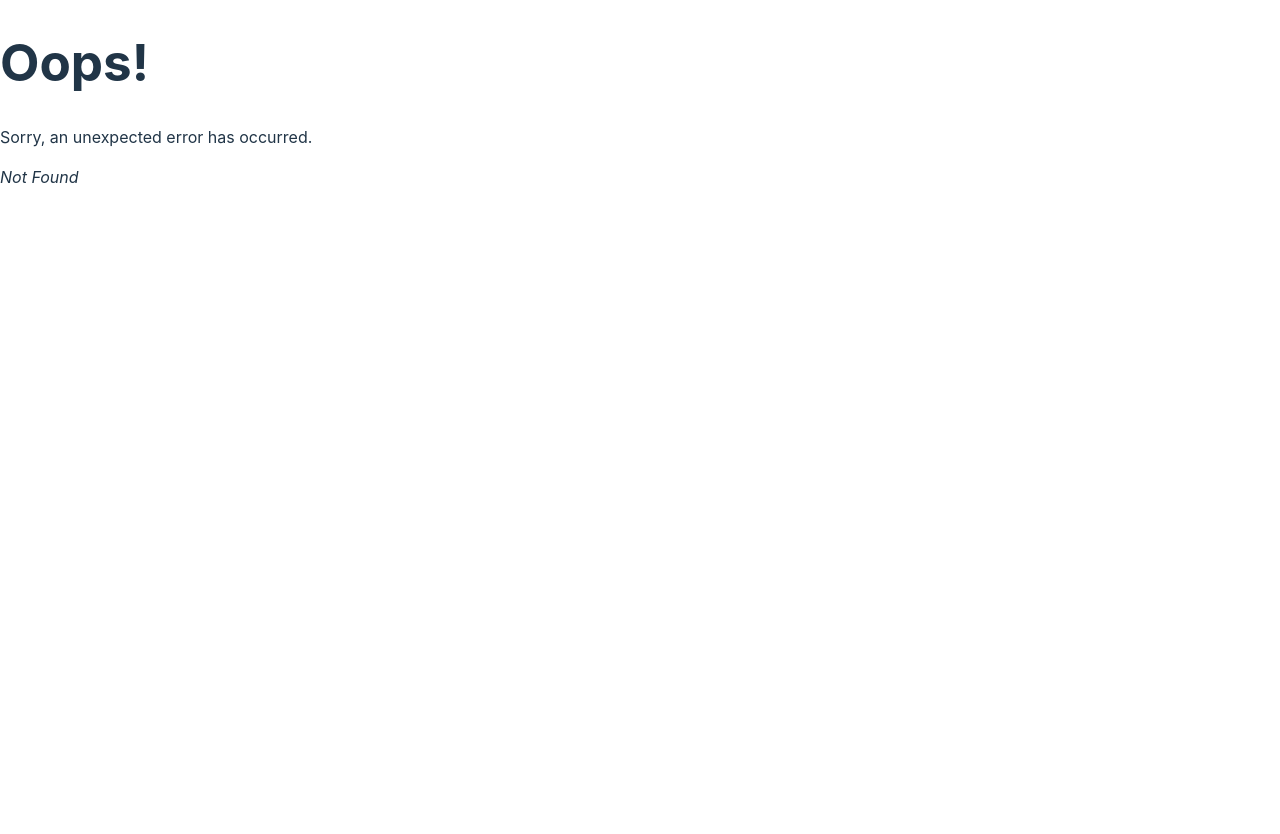
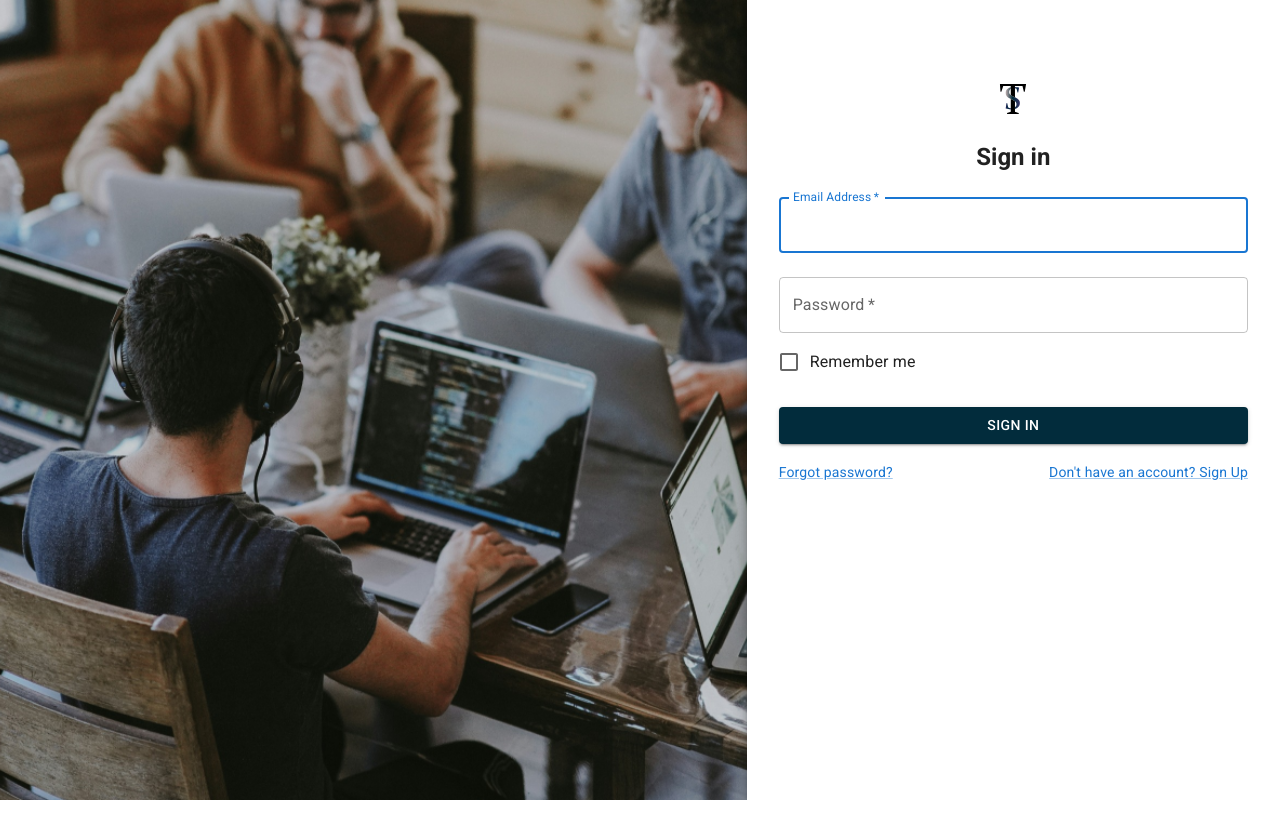
Before and after one commit to GoldenThrust/TeamSphere, a React (Vite) app in the folder client/: page /login in a window 1280 px wide. Before the commit this address had no page. After the commit the page ends 800 px from the top, so only its background shows below. Built offline with nearby package versions, Linux system fonts and the light colour scheme.

Commit message:
Registration page

```diff
--- a/client/src/index.css
+++ b/client/src/index.css
@@ -66,3 +66,12 @@ button:focus-visible {
     background-color: #f9f9f9;
   }
 }
+
+body .button {
+  background-color: #022C3C;
+}
+
+body .button:hover {
+  background-color: #123d4f;
+  color: aliceblue;
+}
--- a/client/src/pages/Home/Home.tsx
+++ b/client/src/pages/Home/Home.tsx
@@ -6,6 +6,7 @@ import { styled } from '@mui/system';
 import { Typography } from "@mui/material";
 import Grid from "@mui/material/Unstable_Grid2";
 import Box from "@mui/material/Box";
+import Button from '@mui/material/Button';
 import realTimeImage from "../../assets/realTime.png";
 import secureImage from "../../assets/secure.png";
 import userfriendlyImage from "../../assets/userfriendly.png";
@@ -31,13 +32,16 @@ function Home() {
         <Typography variant="body1" sx={{ color: "grey" }}>
           Elevate Your Teamwork to New Heights
         </Typography>
+        <Button className="button" variant="contained" sx={{marginTop: "20px", borderRadius: "0 50px 50px", height: "50px"}} href="signup">
+        Get Started
+        </Button>
         <div className="features">
           <Typography
             variant="h2"
             sx={{
               display: "flex",
               justifyContent: "center",
-              marginTop: "11ch",
+              marginTop: "10ch",
               fontWeight: "400"
             }}
           >
--- a/client/src/pages/Home/header.tsx
+++ b/client/src/pages/Home/header.tsx
@@ -16,7 +16,7 @@ export default function Header() {
                 <Link to={"#features"}>
                     Features
                 </Link>
-                <Button className="button" variant="contained" sx={{}} href="login">
+                <Button className="button" variant="contained" href="login">
                     Login
                 </Button>
             </nav>
--- /dev/null
+++ b/client/src/pages/Login/Login.tsx
@@ -0,0 +1,115 @@
+import Button from '@mui/material/Button';
+import CssBaseline from '@mui/material/CssBaseline';
+import TextField from '@mui/material/TextField';
+import FormControlLabel from '@mui/material/FormControlLabel';
+import Checkbox from '@mui/material/Checkbox';
+import Link from '@mui/material/Link';
+import Paper from '@mui/material/Paper';
+import Box from '@mui/material/Box';
+import Grid from '@mui/material/Grid';
+import TeamSphereLogo from "/teamsphereIcon.svg";
+import Typography from '@mui/material/Typography';
+import { createTheme, ThemeProvider } from '@mui/material/styles';
+import corporateImage from '../../assets/corporate.png'
+
+// TODO remove, this demo shouldn't need to reset the theme.
+const defaultTheme = createTheme();
+
+export default function SignIn() {
+  const handleSubmit = (event: React.FormEvent<HTMLFormElement>) => {
+    event.preventDefault();
+    const data = new FormData(event.currentTarget);
+    console.log({
+      email: data.get('email'),
+      password: data.get('password'),
+    });
+  };
+
+  return (
+    <ThemeProvider theme={defaultTheme}>
+      <Grid container component="main" sx={{ height: '100vh' }}>
+        <CssBaseline />
+        <Grid
+          item
+          xs={false}
+          sm={4}
+          md={7}
+          sx={{
+            backgroundImage: `url(${corporateImage})`,
+            backgroundRepeat: 'no-repeat',
+            backgroundColor: (t) =>
+              t.palette.mode === 'light' ? t.palette.grey[50] : t.palette.grey[900],
+            backgroundSize: 'cover',
+            backgroundPosition: 'center',
+          }}
+        />
+        <Grid item xs={12} sm={8} md={5} component={Paper} elevation={6} square>
+          <Box
+            sx={{
+              my: 8,
+              mx: 4,
+              display: 'flex',
+              flexDirection: 'column',
+              alignItems: 'center',
+            }}
+          >
+            <Link href="/">
+                <img src={TeamSphereLogo} alt="TeamSphere"  style={{ width: 70, height: 70, padding: "20px" }} />
+            </Link>
+
+            <Typography component="h1" variant="h5" sx={{ fontWeight: "bold"}}>
+              Sign in
+            </Typography>
+            <Box component="form" noValidate onSubmit={handleSubmit} sx={{ mt: 1 }}>
+              <TextField
+                margin="normal"
+                required
+                fullWidth
+                id="email"
+                label="Email Address"
+                name="email"
+                autoComplete="email"
+                autoFocus
+              />
+              <TextField
+                margin="normal"
+                required
+                fullWidth
+                name="password"
+                label="Password"
+                type="password"
+                id="password"
+                autoComplete="current-password"
+              />
+              <FormControlLabel
+                control={<Checkbox value="remember" color="primary" />}
+                label="Remember me"
+              />
+              <Button
+                type="submit"
+                fullWidth
+                variant="contained"
+                sx={{ mt: 3, mb: 2 }}
+                className='button'
+              >
+                Sign In
+              </Button>
+              <Grid container>
+                <Grid item xs>
+                  <Link href="#" variant="body2">
+                    Forgot password?
+                  </Link>
+                </Grid>
+                <Grid item>
+                  <Link href="/signup" variant="body2">
+                    {"Don't have an account? Sign Up"}
+                  </Link>
+                </Grid>
+              </Grid>
+            </Box>
+          </Box>
+        </Grid>
+      </Grid>
+    </ThemeProvider>
+  );
+}
--- /dev/null
+++ b/client/src/pages/SignUp/SignUp.tsx
@@ -0,0 +1,142 @@
+import * as React from "react";
+import Button from "@mui/material/Button";
+import CssBaseline from "@mui/material/CssBaseline";
+import TextField from "@mui/material/TextField";
+import CloudUploadIcon from "@mui/icons-material/CloudUpload";
+import Link from "@mui/material/Link";
+import Grid from "@mui/material/Grid";
+import TeamSphereLogo from "/teamsphereIcon.svg";
+import Box from "@mui/material/Box";
+import Typography from "@mui/material/Typography";
+import Container from "@mui/material/Container";
+import { createTheme, ThemeProvider } from "@mui/material/styles";
+import { styled } from "@mui/material/styles";
+
+const VisuallyHiddenInput = styled("input")({
+  clip: "rect(0 0 0 0)",
+  clipPath: "inset(50%)",
+  height: 1,
+  overflow: "hidden",
+  position: "absolute",
+  bottom: 0,
+  left: 0,
+  whiteSpace: "nowrap",
+  width: 1,
+});
+
+const defaultTheme = createTheme();
+
+export default function SignUp() {
+  const handleSubmit = (event: React.FormEvent<HTMLFormElement>) => {
+    event.preventDefault();
+    const data = new FormData(event.currentTarget);
+    console.log({
+      email: data.get("email"),
+      password: data.get("password"),
+    });
+  };
+
+  return (
+    <ThemeProvider theme={defaultTheme}>
+      <Container component="main" maxWidth="xs">
+        <CssBaseline />
+        <Box
+          sx={{
+            marginTop: 8,
+            display: "flex",
+            flexDirection: "column",
+            alignItems: "center",
+          }}
+        >
+            <Link href="/">
+                <img src={TeamSphereLogo} alt="TeamSphere"  style={{ width: 70, height: 70, padding: "20px" }} />
+            </Link>
+          <Typography component="h1" variant="h5" sx={{ fontWeight: "bold"}}>
+            Sign up
+          </Typography>
+          <Box
+            component="form"
+            noValidate
+            onSubmit={handleSubmit}
+            sx={{ mt: 3 }}
+          >
+            <Grid container spacing={2}>
+              <Grid item xs={12} sm={6}>
+                <TextField
+                  autoComplete="given-name"
+                  name="firstName"
+                  required
+                  fullWidth
+                  id="firstName"
+                  label="First Name"
+                  autoFocus
+                />
+              </Grid>
+              <Grid item xs={12} sm={6}>
+                <TextField
+                  required
+                  fullWidth
+                  id="lastName"
+                  label="Last Name"
+                  name="lastName"
+                  autoComplete="family-name"
+                />
+              </Grid>
+              <Grid item xs={12}>
+                <TextField
+                  required
+                  fullWidth
+                  id="email"
+                  label="Email Address"
+                  name="email"
+                  autoComplete="email"
+                />
+              </Grid>
+              <Grid item xs={12}>
+                <TextField
+                  required
+                  fullWidth
+                  name="password"
+                  label="Password"
+                  type="password"
+                  id="password"
+                  autoComplete="new-password"
+                />
+              </Grid>
+              <Grid item xs={12}>
+                <Button
+                  component="label"
+                  role={undefined}
+                  variant="contained"
+                  tabIndex={-1}
+                  startIcon={<CloudUploadIcon />}
+                  className="button"
+                  sx={{ width: "100%" }}
+                >
+                  Upload Profile Picture
+                  <VisuallyHiddenInput type="file" />
+                </Button>
+              </Grid>
+            </Grid>
+            <Button
+              type="submit"
+              fullWidth
+              variant="contained"
+              className="button"
+              sx={{ mt: 3, mb: 2 }}
+            >
+              Sign Up
+            </Button>
+            <Grid container justifyContent="flex-end">
+              <Grid item>
+                <Link href="/login" variant="body2">
+                  Already have an account? Sign in
+                </Link>
+              </Grid>
+            </Grid>
+          </Box>
+        </Box>
+      </Container>
+    </ThemeProvider>
+  );
+}
--- a/client/src/styles/header.css
+++ b/client/src/styles/header.css
@@ -10,12 +10,3 @@ header nav {
     justify-content: space-between;
     align-items: center;
 }
-
-body #home a.button {
-    background-color: #022C3C;
-}
-
-body #home a.button:hover {
-    background-color: #123d4f;
-    color: aliceblue;
-}
```
Also changed, not shown: client/src/main.tsx (+10 -0 lines), client/src/assets/corporate.png (added).
